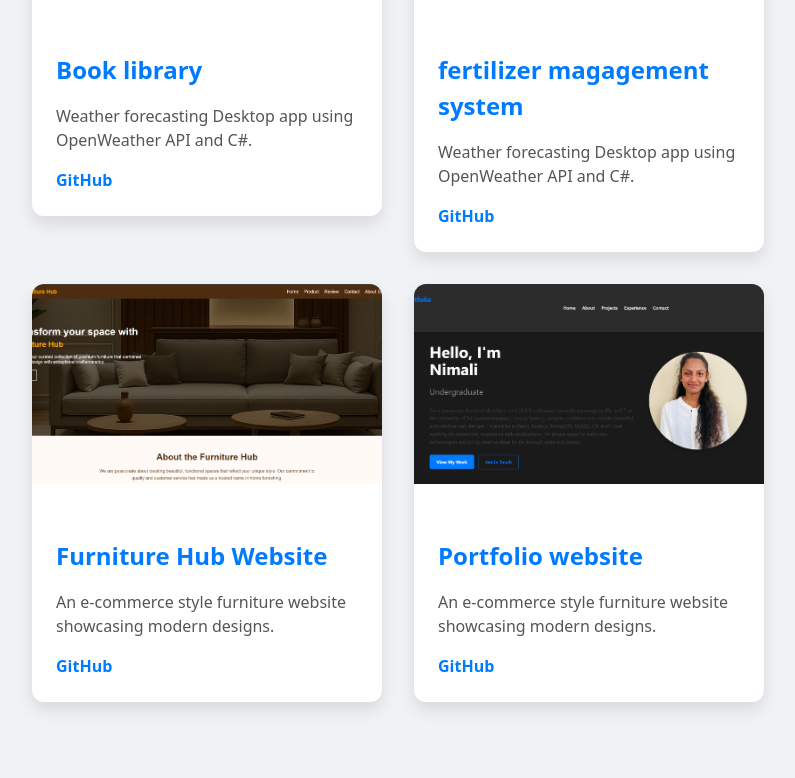
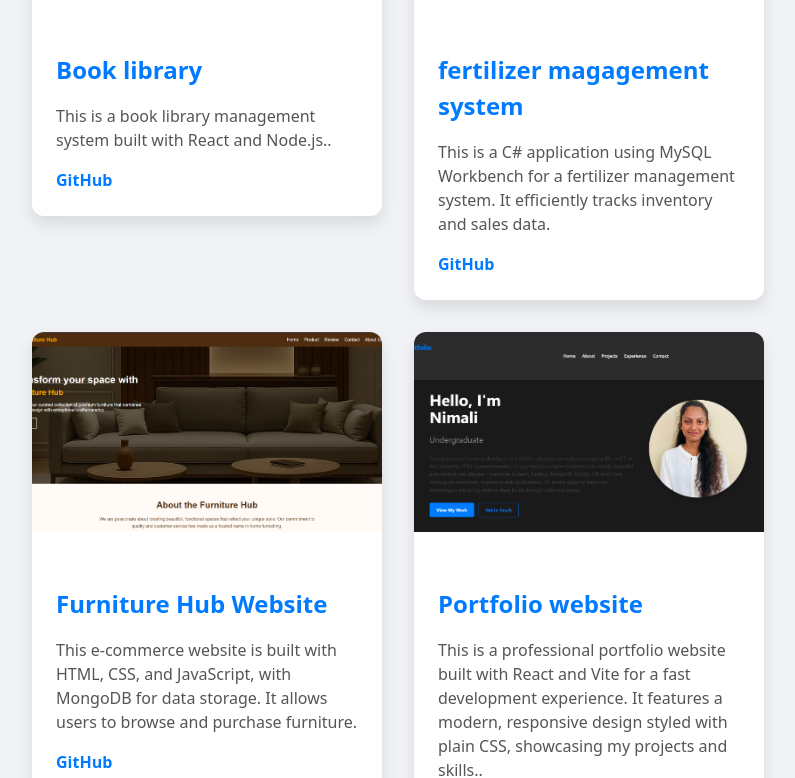
Before and after one commit to ICT-Courses/ict2233-ca-02-nimalinimesha, a React (Vite) app in the folder portfolio/: page /projects in a window 1280 px wide. Shown: the part 470-1248 px from the top of the page, without its empty margins (242-1037 px from the left). Built offline with nearby package versions, Linux system fonts and the light colour scheme.

Commit message:
add project description

```diff
--- a/portfolio/src/pages/ProjectPage.jsx
+++ b/portfolio/src/pages/ProjectPage.jsx
@@ -11,7 +11,7 @@ const projects = [
   {
     id: 1,
     title: "Book library",
-    description: "Weather forecasting Desktop app using OpenWeather API and C#.",
+    description: "This is a  book library management system built with React and Node.js..",
     image: Project1,
     github: "https://github.com/ICT-Courses/ict2233-ca-01-nimalinimesha",
     demo: "",
@@ -19,7 +19,7 @@ const projects = [
   {
     id: 2,
     title: "fertilizer magagement system",
-    description: "Weather forecasting Desktop app using OpenWeather API and C#.",
+    description: "This is a C# application using MySQL Workbench for a fertilizer management system. It efficiently tracks inventory and sales data.",
     image: Project2,
     github: "https://github.com/ICT-Courses/application-development-ca1-nimalinimesha",
     demo: "",
@@ -27,7 +27,7 @@ const projects = [
   {
     id: 3,
     title: "Furniture Hub Website",
-    description: "An e-commerce style furniture website showcasing modern designs.",
+    description: "This e-commerce website is built with HTML, CSS, and JavaScript, with MongoDB for data storage. It allows users to browse and purchase furniture.",
     image: Project3,
     github: "https://github.com/HasiniPrabodika/Furniture-Hub",
     demo: "",
@@ -35,7 +35,7 @@ const projects = [
   {
     id: 4,
     title: "Portfolio website",
-    description: "An e-commerce style furniture website showcasing modern designs.",
+    description: "This is a professional portfolio website built with React and Vite for a fast development experience. It features a modern, responsive design styled with plain CSS, showcasing my projects and skills..",
     image: Project4,
     github: "https://github.com/ICT-Courses/ict2233-ca-02-nimalinimesha",
     demo: "",
```
